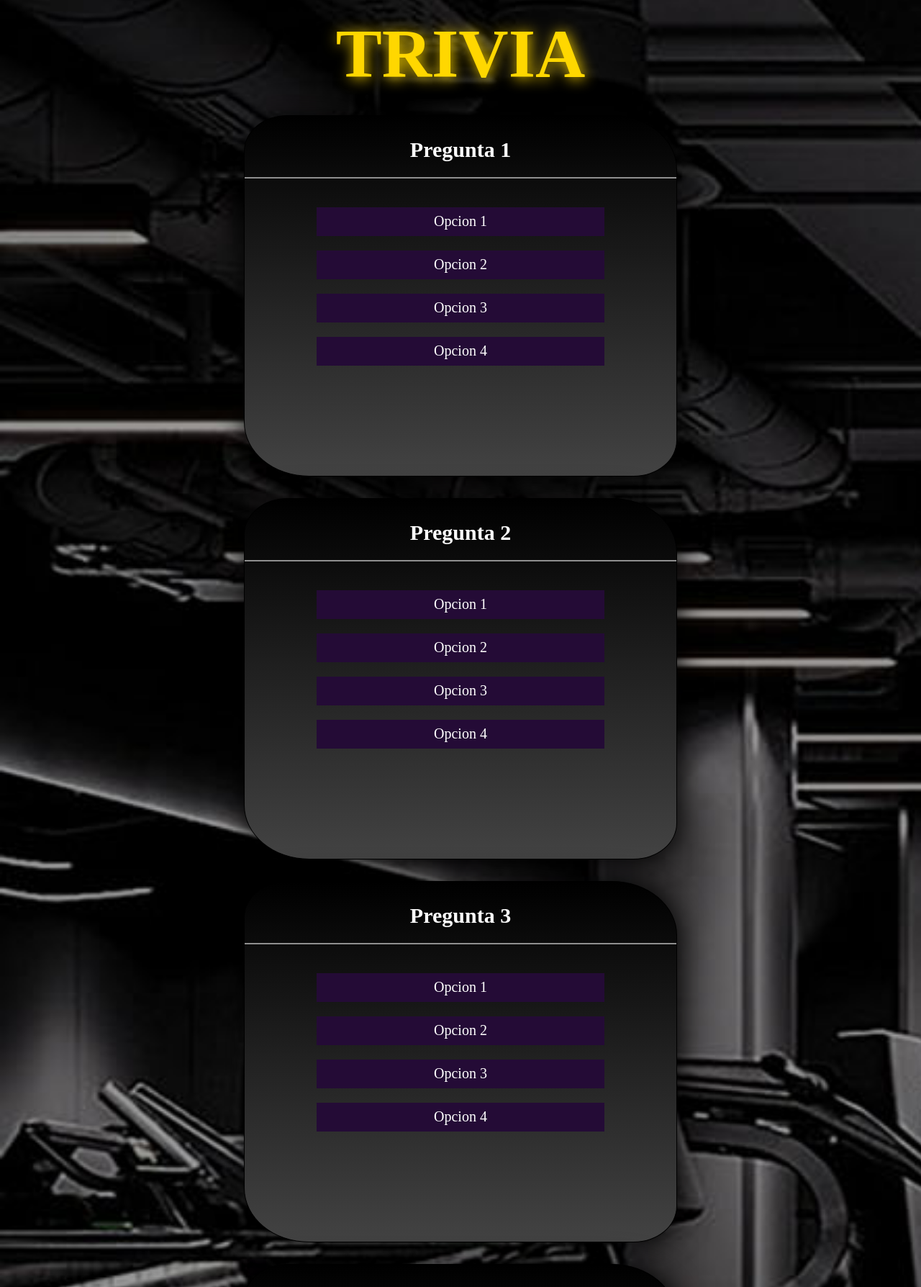
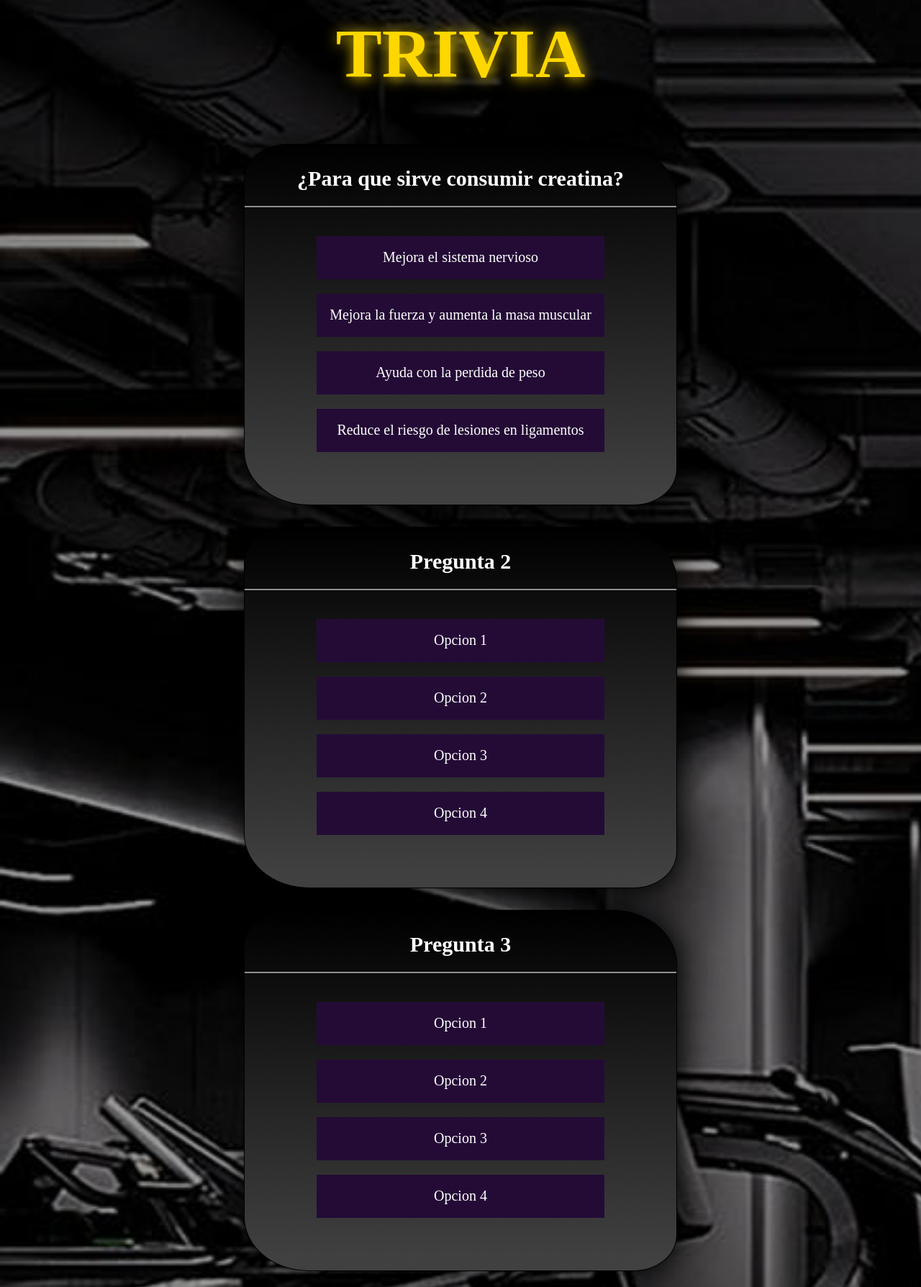
Before and after one commit to Alediaz04/crows_gym, a PHP site: page /indextrivia.html in a window 1280 px wide. Shown: the part 100-1888 px from the top of the page at 72% size. Run offline with PHP 8.4, Linux system fonts and the light colour scheme.

Commit message:
Primera pregunta construida, prueba de funcionalidad correcta del codigo

```diff
--- a/indextrivia.html
+++ b/indextrivia.html
@@ -30,11 +30,11 @@
     <section class="trivia">
       <h1 class="tittle">TRIVIA</h1>
       <div class="trione">
-        <h3>Pregunta 1</h3>
-         <button class="incorrect btn1" onclick="quiz1( 1, this)">Opcion 1</button>
-         <button id="correct" class="btn1" onclick="quiz1( 2, this)">Opcion 2</button>
-         <button class="incorrect btn1" onclick="quiz1( 3, this)">Opcion 3</button>
-         <button class="incorrect btn1" onclick="quiz1( 4, this)">Opcion 4</button>
+        <h3>¿Para que sirve consumir creatina?</h3>
+         <button class="incorrect btn1" onclick="quiz1( 1, this)">Mejora el sistema nervioso</button>
+         <button id="correct" class="btn1" onclick="quiz1( 2, this)">Mejora la fuerza y aumenta la masa muscular</button>
+         <button class="incorrect btn1" onclick="quiz1( 3, this)">Ayuda con la perdida de peso</button>
+         <button class="incorrect btn1" onclick="quiz1( 4, this)">Reduce el riesgo de lesiones en ligamentos</button>
 
       </div>
 
--- a/styletrivia.css
+++ b/styletrivia.css
@@ -91,6 +91,7 @@ header{
     color: #FFD700;
     filter: drop-shadow(2px 2px 10px #FFD700);
     margin: 0;
+    margin-bottom: 40px;
 
 }
 /* Estilos pregunta 1 */
@@ -119,7 +120,7 @@ header{
 }
 .trione button{
     width: 400px;
-    height: 40px;
+    height: 60px;
     margin: 10px 0px;
     border: none;
     color: #fff;
```
